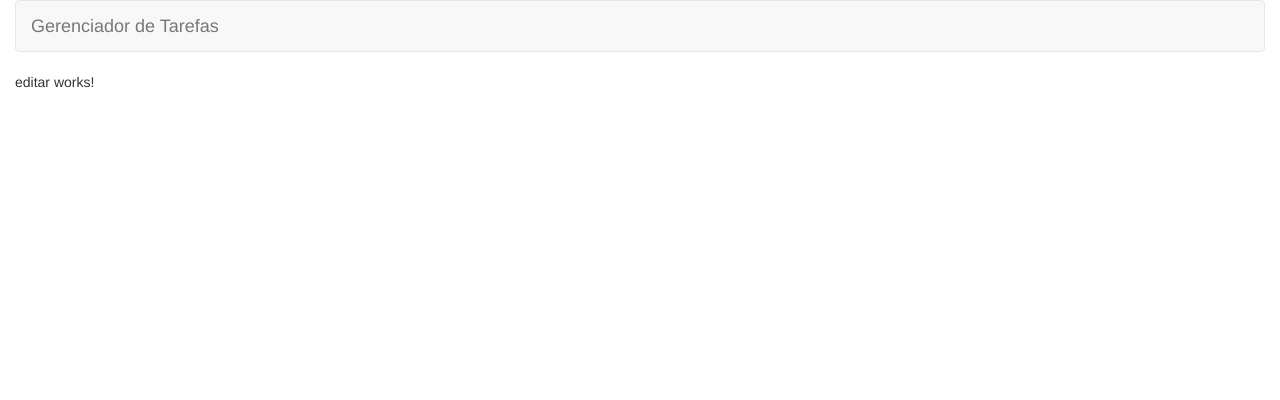
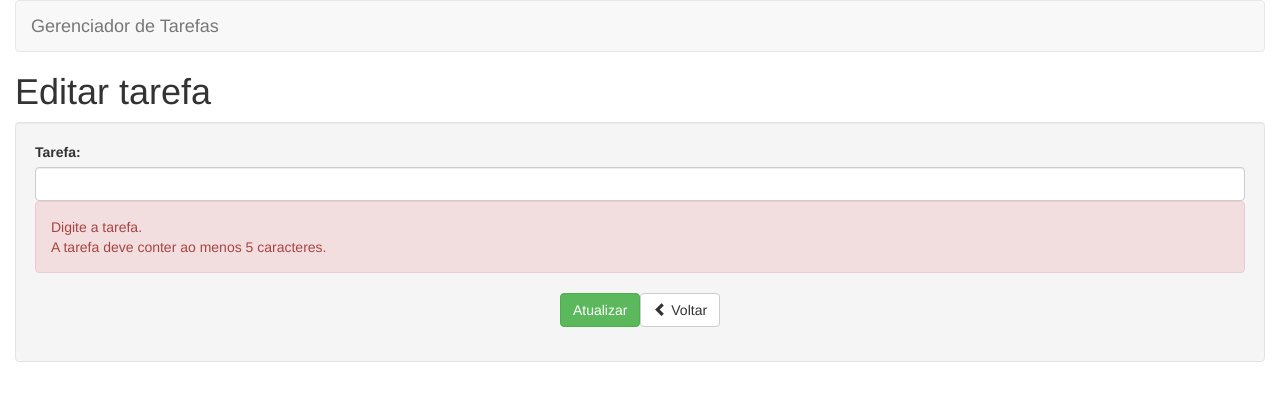
Before and after one commit to JoaoDognini/gerenciador-de-tarefas, an Angular app in the folder gerenciador-de-tarefas/: page /tarefas/editar/1 in a window 1280 px wide. Shown: the top 400 px of the page. Built offline with nearby package versions, Linux system fonts and the light colour scheme.

Commit message:
HTML do Editar

```diff
--- a/gerenciador-de-tarefas/src/app/tarefas/editar/editar.component.html
+++ b/gerenciador-de-tarefas/src/app/tarefas/editar/editar.component.html
@@ -1 +1,35 @@
-<p>editar works!</p>
+<h1>Editar tarefa</h1>
+
+<div class="well">
+  <form>
+    <div class="form-group">
+      <label for="nome">Tarefa:</label>
+      <input
+        type="text"
+        class="form-control"
+        id="nome"
+        name="nome"
+        minlength="5"
+        required>
+      <div class="alert alert-danger">
+        <div>
+          Digite a tarefa.
+        </div>
+        <div>
+          A tarefa deve conter ao menos 5 caracteres.
+        </div>
+      </div>
+    </div>
+    <div class="form-group text-center">
+      <input
+        type="submit"
+        class="btn btn-success"
+        value="Atualizar">
+      <a
+        class="btn btn-default">
+        <span class="glyphicon glyphicon-chevron-left"
+          aria-hidden="true"></span> Voltar
+      </a>
+    </div>
+  </form>
+</div>
```
